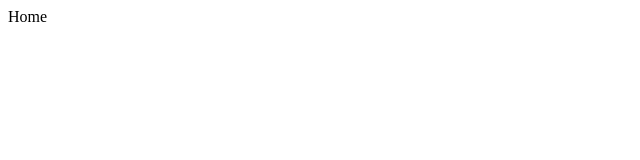
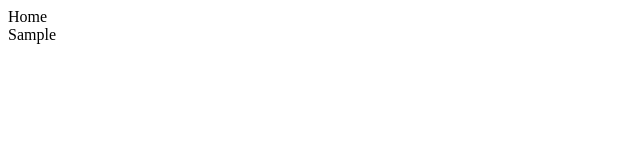
Before and after one commit to erwinacedillo/sms, a plain HTML site: page index.html in a window 1280 px wide. Shown: the full height of the page, 0-640 px from the left. Drawn offline with Linux system fonts and the light colour scheme.

Commit message:
Add Sample

```diff
--- a/index.html
+++ b/index.html
@@ -1 +1,2 @@
 <div>Home</div>
+<nav>Sample</nav>
```
